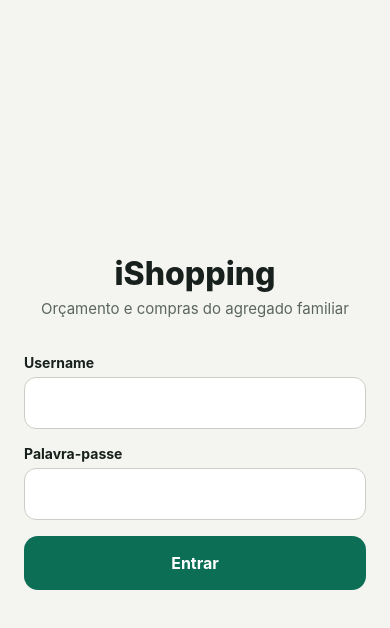
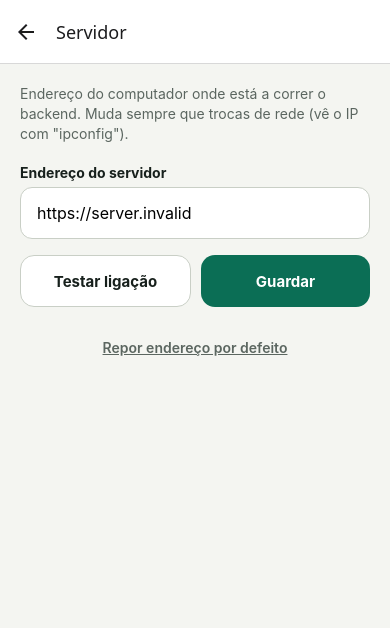
Before and after one commit to simaomonteiro18/DDM_LD_L1, a React Native app in the folder mobile/: screen /Servidor in a window 390 px wide. Shown: the top 628 px of the page. Built offline with nearby package versions, Linux system fonts and the light colour scheme; no server answers.

Commit message:
ILG-21 URL da API configurável na app móvel

```diff
--- a/mobile/App.js
+++ b/mobile/App.js
@@ -1,7 +1,12 @@
+import { useEffect, useState } from 'react';
+import { View, ActivityIndicator } from 'react-native';
 import { NavigationContainer } from '@react-navigation/native';
 import { createNativeStackNavigator } from '@react-navigation/native-stack';
 import { AuthProvider, useAuth } from './src/context/AuthContext';
+import { definirServidor } from './src/api/client';
+import { lerUrlGuardada } from './src/config/servidor';
 import LoginScreen from './src/screens/LoginScreen';
+import ServidorScreen from './src/screens/ServidorScreen';
 import HomeScreen from './src/screens/HomeScreen';
 
 const Stack = createNativeStackNavigator();
@@ -13,13 +18,34 @@ function Routes() {
       {user ? (
         <Stack.Screen name="Home" component={HomeScreen} options={{ title: 'iShopping' }} />
       ) : (
-        <Stack.Screen name="Login" component={LoginScreen} options={{ headerShown: false }} />
+        <>
+          <Stack.Screen name="Login" component={LoginScreen} options={{ headerShown: false }} />
+          <Stack.Screen name="Servidor" component={ServidorScreen} options={{ title: 'Servidor' }} />
+        </>
       )}
     </Stack.Navigator>
   );
 }
 
 export default function App() {
+  const [pronto, setPronto] = useState(false);
+
+  // Antes de mostrar a app, lê o endereço do servidor guardado no telemóvel
+  useEffect(() => {
+    lerUrlGuardada().then((url) => {
+      definirServidor(url);
+      setPronto(true);
+    });
+  }, []);
+
+  if (!pronto) {
+    return (
+      <View style={{ flex: 1, alignItems: 'center', justifyContent: 'center' }}>
+        <ActivityIndicator size="large" />
+      </View>
+    );
+  }
+
   return (
     <AuthProvider>
       <NavigationContainer>
--- a/mobile/package.json
+++ b/mobile/package.json
@@ -3,6 +3,7 @@
   "version": "1.0.0",
   "main": "index.js",
   "dependencies": {
+    "@react-native-async-storage/async-storage": "2.2.0",
     "@react-navigation/native": "^7.5.1",
     "@react-navigation/native-stack": "^7.21.0",
     "axios": "^1.21.1",
--- a/mobile/src/api/client.js
+++ b/mobile/src/api/client.js
@@ -1,9 +1,16 @@
 import axios from 'axios';
+import { URL_PADRAO } from '../config/servidor';
 
-// IP do teu PC (vê com "ipconfig"); muda quando trocares de rede
-export const API_URL = 'http://10.0.97.201:8080/api';
+const api = axios.create({ baseURL: `${URL_PADRAO}/api`, timeout: 10000 });
 
-const api = axios.create({ baseURL: API_URL, timeout: 10000 });
+// Muda o servidor usado em todos os pedidos (ex.: "http://10.0.97.201:8080")
+export function definirServidor(urlBase) {
+  api.defaults.baseURL = `${urlBase}/api`;
+}
+
+export function obterServidor() {
+  return api.defaults.baseURL.replace(/\/api$/, '');
+}
 
 // Depois do login, todos os pedidos levam o token JWT no cabeçalho
 export function definirToken(token) {
@@ -14,4 +21,13 @@ export function definirToken(token) {
   }
 }
 
+// Transforma um erro do axios numa mensagem para mostrar ao utilizador.
+// O backend devolve os erros no formato ErroResposta { estado, erro, ... }
+export function mensagemDeErro(e, porDefeito = 'Ocorreu um erro.') {
+  if (e?.response) {
+    return e.response.data?.erro ?? porDefeito;
+  }
+  return 'Não foi possível ligar ao servidor. Verifica o endereço em "Servidor".';
+}
+
 export default api;
--- /dev/null
+++ b/mobile/src/config/servidor.js
@@ -0,0 +1,37 @@
+import AsyncStorage from '@react-native-async-storage/async-storage';
+
+const CHAVE = 'ishopping.urlServidor';
+
+// Endereço por defeito: vem do ficheiro mobile/.env.local (EXPO_PUBLIC_API_URL).
+// Se não existir, usa o endereço do emulador Android para o PC.
+export const URL_PADRAO = process.env.EXPO_PUBLIC_API_URL ?? 'http://10.0.2.2:8080';
+
+// Aceita "10.0.97.201:8080", "http://10.0.97.201:8080/" ou ".../api"
+// e devolve sempre "http://10.0.97.201:8080"
+export function normalizarUrl(texto) {
+  let url = texto.trim().replace(/\/+$/, '');
+  if (url.toLowerCase().endsWith('/api')) url = url.slice(0, -4);
+  if (!/^https?:\/\//i.test(url)) url = `http://${url}`;
+  return url;
+}
+
+export function urlValido(url) {
+  return /^https?:\/\/[^\s/]+$/i.test(url);
+}
+
+// Endereço guardado no telemóvel (ou o por defeito, se nunca foi alterado)
+export async function lerUrlGuardada() {
+  try {
+    return (await AsyncStorage.getItem(CHAVE)) ?? URL_PADRAO;
+  } catch {
+    return URL_PADRAO;
+  }
+}
+
+export async function guardarUrl(url) {
+  await AsyncStorage.setItem(CHAVE, url);
+}
+
+export async function reporUrl() {
+  await AsyncStorage.removeItem(CHAVE);
+}
--- a/mobile/src/screens/LoginScreen.js
+++ b/mobile/src/screens/LoginScreen.js
@@ -1,14 +1,20 @@
-import { useState } from 'react';
+import { useCallback, useState } from 'react';
 import { View, Text, TextInput, Pressable, ActivityIndicator, StyleSheet } from 'react-native';
-import api from '../api/client';
+import { useFocusEffect } from '@react-navigation/native';
+import api, { mensagemDeErro, obterServidor } from '../api/client';
 import { useAuth } from '../context/AuthContext';
+import { cores } from '../tema';
 
-export default function LoginScreen() {
+export default function LoginScreen({ navigation }) {
   const { entrar } = useAuth();
   const [username, setUsername] = useState('');
   const [password, setPassword] = useState('');
   const [erro, setErro] = useState('');
   const [aCarregar, setACarregar] = useState(false);
+  const [servidor, setServidor] = useState(obterServidor());
+
+  // Atualiza o endereço mostrado quando se volta do ecrã "Servidor"
+  useFocusEffect(useCallback(() => { setServidor(obterServidor()); }, []));
 
   async function fazerLogin() {
     if (!username.trim() || !password) {
@@ -22,12 +28,7 @@ export default function LoginScreen() {
       if (!res.data?.token) throw new Error('Resposta sem token');
       entrar(res.data);
     } catch (e) {
-      if (e.response) {
-        // O backend respondeu com erro (ex.: 401 credenciais erradas, 400 validação)
-        setErro(e.response.data?.erro ?? 'Username ou palavra-passe inválidos.');
-      } else {
-        setErro('Não foi possível ligar ao servidor. Verifica a rede e o IP.');
-      }
+      setErro(mensagemDeErro(e, 'Username ou palavra-passe inválidos.'));
     } finally {
       setACarregar(false);
     }
@@ -65,20 +66,28 @@ export default function LoginScreen() {
       >
         {aCarregar ? <ActivityIndicator color="#fff" /> : <Text style={s.botaoTexto}>Entrar</Text>}
       </Pressable>
+
+      <Pressable style={s.servidor} onPress={() => navigation.navigate('Servidor')}>
+        <Text style={s.servidorTexto}>Servidor: {servidor}</Text>
+        <Text style={s.servidorLink}>Alterar</Text>
+      </Pressable>
     </View>
   );
 }
 
 const s = StyleSheet.create({
-  ecra: { flex: 1, justifyContent: 'center', padding: 24, backgroundColor: '#F4F5F1' },
-  titulo: { fontSize: 32, fontWeight: '800', textAlign: 'center', color: '#17201C' },
-  subtitulo: { fontSize: 15, textAlign: 'center', color: '#5B6660', marginTop: 6, marginBottom: 36 },
-  label: { fontSize: 14, fontWeight: '700', marginBottom: 6, color: '#17201C' },
+  ecra: { flex: 1, justifyContent: 'center', padding: 24, backgroundColor: cores.fundo },
+  titulo: { fontSize: 32, fontWeight: '800', textAlign: 'center', color: cores.texto },
+  subtitulo: { fontSize: 15, textAlign: 'center', color: cores.textoSecundario, marginTop: 6, marginBottom: 36 },
+  label: { fontSize: 14, fontWeight: '700', marginBottom: 6, color: cores.texto },
   input: {
-    height: 52, borderWidth: 1.5, borderColor: '#C9CFC6', borderRadius: 12,
-    paddingHorizontal: 16, fontSize: 16, backgroundColor: '#fff', marginBottom: 16,
+    height: 52, borderWidth: 1.5, borderColor: cores.borda, borderRadius: 12,
+    paddingHorizontal: 16, fontSize: 16, backgroundColor: cores.cartao, marginBottom: 16,
   },
-  erro: { color: '#B42318', backgroundColor: '#FDECEA', padding: 12, borderRadius: 10, marginBottom: 16 },
-  botao: { height: 54, borderRadius: 14, backgroundColor: '#0B6E55', alignItems: 'center', justifyContent: 'center' },
+  erro: { color: cores.erro, backgroundColor: cores.erroSuave, padding: 12, borderRadius: 10, marginBottom: 16 },
+  botao: { height: 54, borderRadius: 14, backgroundColor: cores.primaria, alignItems: 'center', justifyContent: 'center' },
   botaoTexto: { color: '#fff', fontSize: 16, fontWeight: '700' },
+  servidor: { marginTop: 28, flexDirection: 'row', justifyContent: 'center', gap: 8, padding: 12 },
+  servidorTexto: { fontSize: 13, color: cores.textoSecundario },
+  servidorLink: { fontSize: 13, fontWeight: '700', color: cores.primaria, textDecorationLine: 'underline' },
 });
--- /dev/null
+++ b/mobile/src/screens/ServidorScreen.js
@@ -0,0 +1,126 @@
+import { useState } from 'react';
+import { View, Text, TextInput, Pressable, ActivityIndicator, StyleSheet } from 'react-native';
+import axios from 'axios';
+import { definirServidor, obterServidor } from '../api/client';
+import { URL_PADRAO, normalizarUrl, urlValido, guardarUrl, reporUrl } from '../config/servidor';
+import { cores } from '../tema';
+
+export default function ServidorScreen({ navigation }) {
+  const [url, setUrl] = useState(obterServidor());
+  const [mensagem, setMensagem] = useState(null); // { tipo: 'ok' | 'erro', texto }
+  const [aTestar, setATestar] = useState(false);
+
+  // Valida o texto escrito e devolve o endereço normalizado (ou null se for inválido)
+  function validar() {
+    if (!url.trim()) {
+      setMensagem({ tipo: 'erro', texto: 'Indica o endereço do servidor.' });
+      return null;
+    }
+    const normalizado = normalizarUrl(url);
+    if (!urlValido(normalizado)) {
+      setMensagem({ tipo: 'erro', texto: 'Endereço inválido. Exemplo: http://192.168.1.50:8080' });
+      return null;
+    }
+    return normalizado;
+  }
+
+  async function testar() {
+    const normalizado = validar();
+    if (!normalizado) return;
+    setMensagem(null);
+    setATestar(true);
+    try {
+      await axios.get(`${normalizado}/actuator/health`, { timeout: 5000 });
+      setMensagem({ tipo: 'ok', texto: 'Ligação ao servidor bem-sucedida.' });
+    } catch (e) {
+      if (e.response) {
+        // O servidor respondeu (mesmo que com erro), por isso está acessível
+        setMensagem({ tipo: 'ok', texto: 'O servidor respondeu.' });
+      } else {
+        setMensagem({ tipo: 'erro', texto: 'Sem resposta. Confirma o IP, a porta e que o telemóvel está na mesma rede.' });
+      }
+    } finally {
+      setATestar(false);
+    }
+  }
+
+  async function guardar() {
+    const normalizado = validar();
+    if (!normalizado) return;
+    try {
+      await guardarUrl(normalizado);
+      definirServidor(normalizado);
+      navigation.goBack();
+    } catch {
+      setMensagem({ tipo: 'erro', texto: 'Não foi possível guardar o endereço.' });
+    }
+  }
+
+  async function repor() {
+    try {
+      await reporUrl();
+    } catch {
+      // se falhar, continua com o valor por defeito apenas nesta sessão
+    }
+    definirServidor(URL_PADRAO);
+    setUrl(URL_PADRAO);
+    setMensagem({ tipo: 'ok', texto: 'Reposto o endereço por defeito.' });
+  }
+
+  return (
+    <View style={s.ecra}>
+      <Text style={s.explicacao}>
+        Endereço do computador onde está a correr o backend. Muda sempre que trocas de rede (vê o IP com "ipconfig").
+      </Text>
+
+      <Text style={s.label}>Endereço do servidor</Text>
+      <TextInput
+        style={s.input}
+        value={url}
+        onChangeText={(t) => { setUrl(t); setMensagem(null); }}
+        placeholder="http://192.168.1.50:8080"
+        autoCapitalize="none"
+        autoCorrect={false}
+        keyboardType="url"
+      />
+
+      {mensagem ? (
+        <Text style={[s.mensagem, mensagem.tipo === 'ok' ? s.ok : s.erro]}>{mensagem.texto}</Text>
+      ) : null}
+
+      <View style={s.linha}>
+        <Pressable style={[s.botao, s.secundario]} onPress={testar} disabled={aTestar}>
+          {aTestar ? <ActivityIndicator color={cores.texto} /> : <Text style={s.textoSecundario}>Testar ligação</Text>}
+        </Pressable>
+        <Pressable style={[s.botao, s.primario]} onPress={guardar}>
+          <Text style={s.textoPrimario}>Guardar</Text>
+        </Pressable>
+      </View>
+
+      <Pressable style={s.repor} onPress={repor}>
+        <Text style={s.reporTexto}>Repor endereço por defeito</Text>
+      </Pressable>
+    </View>
+  );
+}
+
+const s = StyleSheet.create({
+  ecra: { flex: 1, padding: 20, backgroundColor: cores.fundo },
+  explicacao: { fontSize: 14, lineHeight: 20, color: cores.textoSecundario, marginBottom: 20 },
+  label: { fontSize: 14, fontWeight: '700', marginBottom: 6, color: cores.texto },
+  input: {
+    height: 52, borderWidth: 1.5, borderColor: cores.borda, borderRadius: 12,
+    paddingHorizontal: 16, fontSize: 16, backgroundColor: cores.cartao, marginBottom: 16,
+  },
+  mensagem: { padding: 12, borderRadius: 10, marginBottom: 16 },
+  ok: { color: cores.primaria, backgroundColor: cores.primariaSuave },
+  erro: { color: cores.erro, backgroundColor: cores.erroSuave },
+  linha: { flexDirection: 'row', gap: 10 },
+  botao: { flex: 1, height: 52, borderRadius: 14, alignItems: 'center', justifyContent: 'center' },
+  primario: { backgroundColor: cores.primaria },
+  secundario: { borderWidth: 1.5, borderColor: cores.borda, backgroundColor: cores.cartao },
+  textoPrimario: { color: '#fff', fontSize: 15, fontWeight: '700' },
+  textoSecundario: { color: cores.texto, fontSize: 15, fontWeight: '700' },
+  repor: { marginTop: 20, alignSelf: 'center', padding: 12 },
+  reporTexto: { color: cores.textoSecundario, fontSize: 14, fontWeight: '600', textDecorationLine: 'underline' },
+});
--- /dev/null
+++ b/mobile/src/tema.js
@@ -0,0 +1,13 @@
+// Cores usadas em toda a app (iguais às do mockup)
+export const cores = {
+  fundo: '#F4F5F1',
+  cartao: '#FFFFFF',
+  texto: '#17201C',
+  textoSecundario: '#5B6660',
+  borda: '#C9CFC6',
+  bordaSuave: '#DDE1DA',
+  primaria: '#0B6E55',
+  primariaSuave: '#E3F1EC',
+  erro: '#B42318',
+  erroSuave: '#FDECEA',
+};
```
Also changed, not shown: 2 other files (tests, documents, lock files or other folders).
